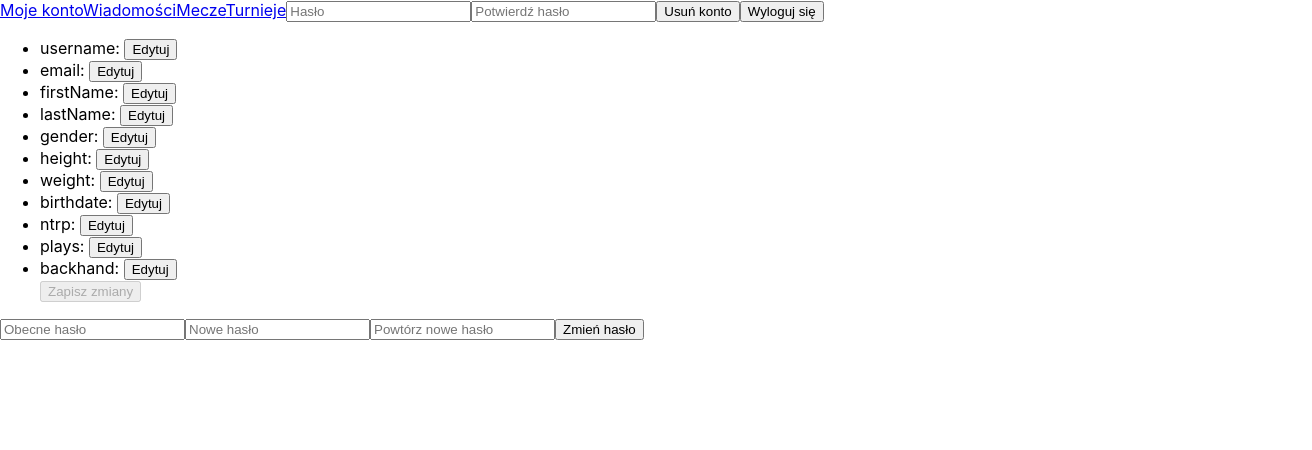
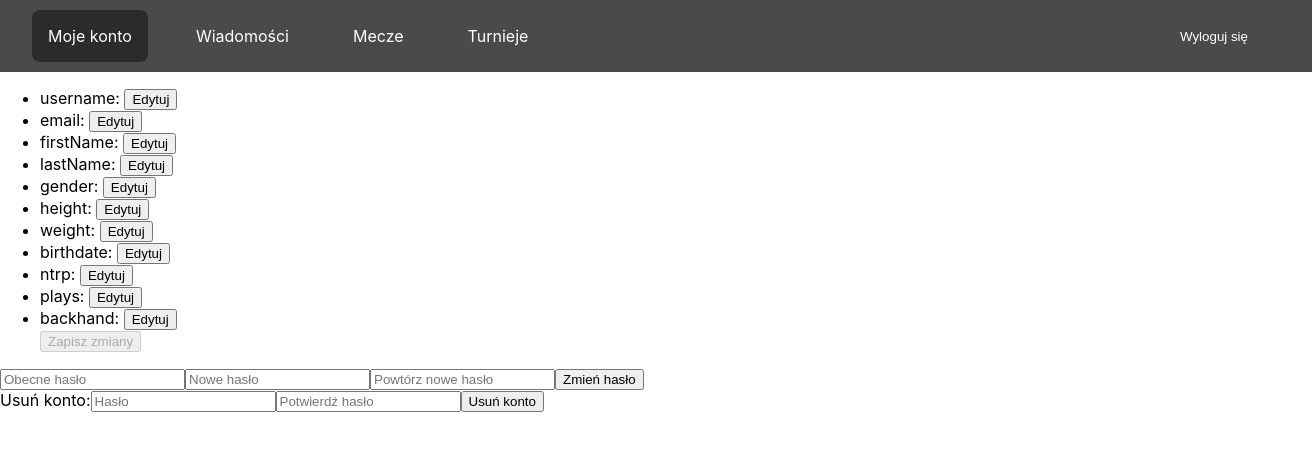
Before and after one commit to JakubZol/TennisPortal2021, a React (Create React App) app in the folder tennis-portal/: page /account in a window 1280 px wide. Shown: the top 450 px of the page, 1312 px wide, since content can reach past the window. Built offline with nearby package versions, Linux system fonts and the light colour scheme; no server answers; sample sign-in values are in the browser's storage.

Commit message:
navigation bar UI updated

```diff
--- a/tennis-portal/package.json
+++ b/tennis-portal/package.json
@@ -15,6 +15,7 @@
     "react-scripts": "4.0.1",
     "redux": "^4.0.5",
     "redux-thunk": "^2.3.0",
+    "sass": "^1.32.6",
     "web-vitals": "^0.2.4"
   },
   "scripts": {
--- a/tennis-portal/src/screens/Account/Account.js
+++ b/tennis-portal/src/screens/Account/Account.js
@@ -143,6 +143,12 @@ class Account extends PureComponent {
                     <input value={newPassword2} type="password" placeholder="Powtórz nowe hasło" onChange={({ target }) => updatePasswordFieldValue('newPassword2', target.value)} />
                     <button onClick={onPasswordFormSubmit}>Zmień hasło</button>
                 </div>
+                <div>
+                    Usuń konto:
+                    <input onChange={({ target }) =>  this.props.updateDeleteAccountForm({ password1: target.value })} type="password" placeholder="Hasło" />
+                    <input onChange={({ target }) =>  this.props.updateDeleteAccountForm({ password2: target.value })} type="password" placeholder="Potwierdź hasło" />
+                    <button onClick={() => this.props.deleteAccount(this.props.deleteConfirmationForm)}>Usuń konto</button>
+                </div>
             </>
         )
     }
--- a/tennis-portal/src/screens/Account/Container.js
+++ b/tennis-portal/src/screens/Account/Container.js
@@ -1,20 +1,24 @@
 import Account from './Account';
 import { connect } from 'react-redux';
-import { getUpdateUserForm, getUpdatePasswordForm, getUser } from "../../selectors";
+import { getUpdateUserForm, getUpdatePasswordForm, getUser, getDeleteConfirmationForm } from "../../selectors";
 import { updateUserDataForm, updateUserData } from "../../actions/updateUserData";
 import { updatePasswordForm, updatePassword } from "../../actions/updatePassword";
+import { deleteAccount, updateDeleteAccountForm } from "../../actions/deleteAccount";
 
 const mapStateToProps = state => ({
     userDataForm: getUpdateUserForm(state),
     passwordForm: getUpdatePasswordForm(state),
     user: getUser(state),
+    deleteConfirmationForm: getDeleteConfirmationForm(state),
 });
 
 const mapDispatchToProps = {
     updateUserDataForm,
     updateUserData,
     updatePasswordForm,
-    updatePassword
+    updatePassword,
+    updateDeleteAccountForm,
+    deleteAccount,
 };
 
 export default connect(mapStateToProps, mapDispatchToProps)(Account);
--- a/tennis-portal/src/shared/components/Navigation/Navigation.js
+++ b/tennis-portal/src/shared/components/Navigation/Navigation.js
@@ -5,35 +5,27 @@ import { AUTHENTICATED_NAVIGATION, PUBLIC_NAVIGATION } from "../../constants/nav
 import { getAuthenticationState } from "../../../selectors";
 import { logout } from '../../../actions/logout';
 import { bool, func } from 'prop-types';
-import { deleteAccount, updateDeleteAccountForm } from '../../../actions/deleteAccount';
-import { getDeleteConfirmationForm } from "../../../selectors";
+
+import './navigation.scss';
 
 
-const Navigation = ({ isAuthenticated, logout, updateDeleteAccountForm, deleteConfirmationForm, deleteAccount }) => {
+const Navigation = ({ isAuthenticated, logout }) => {
 
     const navigationBar = isAuthenticated ? AUTHENTICATED_NAVIGATION : PUBLIC_NAVIGATION;
     const { pathname: currentPath } = useLocation();
 
-    const onChange = (value, field) => {
-        // TODO: ADD FIELD VALIDATION
-        updateDeleteAccountForm({ [field]: value });
-    };
+    return (
+        <nav className="navigation">
+            {Object.keys(navigationBar).map(link => {
+                const path = `/${link.toLowerCase()}`;
 
-    const onDelete = () => {
-        deleteAccount(deleteConfirmationForm)
-    };
-
-    return (
-        <nav>
-            {Object.keys(navigationBar).map(link => (
-                <Link to={`/${link.toLowerCase()}`} key={navigationBar[link]}>{navigationBar[link]}</Link>
-            ))}
-            {currentPath === '/account' && <>
-                <input onChange={({ target }) => onChange(target.value, 'password1')} type="password" placeholder="Hasło" />
-                <input onChange={({ target }) => onChange(target.value, 'password2')} type="password" placeholder="Potwierdź hasło" />
-                <button onClick={onDelete}>Usuń konto</button>
-            </>}
-            {isAuthenticated && <button onClick={logout}>Wyloguj się</button>}
+                return (
+                <Link className={`navigation__link ${path === currentPath ? 'active' : ''}`} to={path}
+                      key={navigationBar[link]}>{navigationBar[link]}</Link>)
+            })}
+            <div className="navigation__additional-buttons">
+                {isAuthenticated && <button className="navigation__link navigation__logout" onClick={logout}>Wyloguj się</button>}
+            </div>
         </nav>
     )
 };
@@ -49,13 +41,10 @@ Navigation.defaultProps = {
 
 const mapStateToProps = state => ({
     isAuthenticated: getAuthenticationState(state),
-    deleteConfirmationForm: getDeleteConfirmationForm(state),
 });
 
 const mapDispatchToProps = {
     logout,
-    updateDeleteAccountForm,
-    deleteAccount,
 };
 
 export default connect(mapStateToProps, mapDispatchToProps)(Navigation);
--- /dev/null
+++ b/tennis-portal/src/shared/components/Navigation/navigation.scss
@@ -0,0 +1,39 @@
+.navigation {
+  width: 100%;
+  height: 4.5rem;
+  background-color: #4a4a4a;
+  display: flex;
+  justify-content: left;
+  align-items: center;
+  padding: 0 1rem;
+
+  &__link {
+    text-decoration: none;
+    color: white;
+    margin: 0 1rem;
+    padding: 1rem;
+    border-radius: 0.5rem;
+
+    &.active {
+      background-color: #2b2b2b;
+    }
+
+    &:hover {
+      background-color: #74d450;
+      cursor: pointer;
+    }
+  }
+
+  &__logout {
+    border: none;
+    background-color: #4a4a4a;
+  }
+
+  &__additional-buttons {
+    margin-left: auto;
+    height: 100%;
+    display: flex;
+    align-items: center;
+    padding-right: 1rem;
+  }
+}
```
